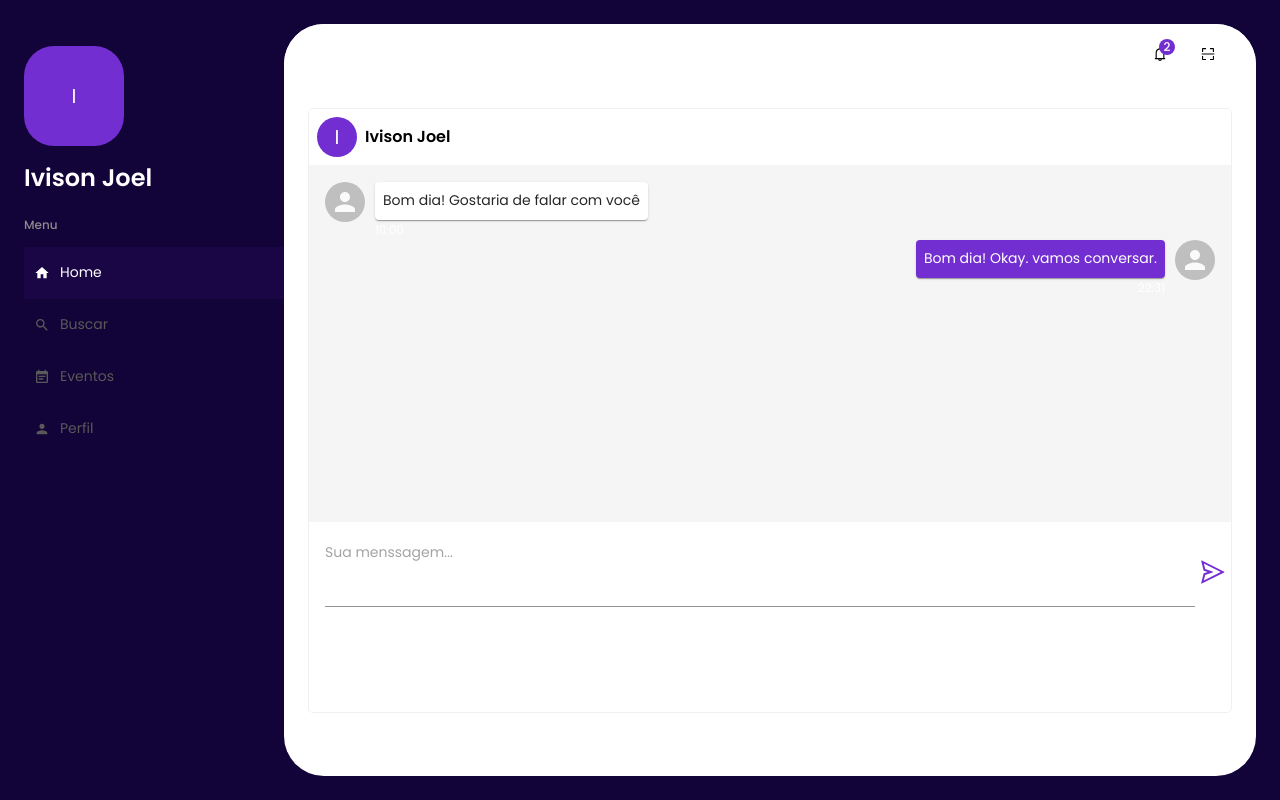
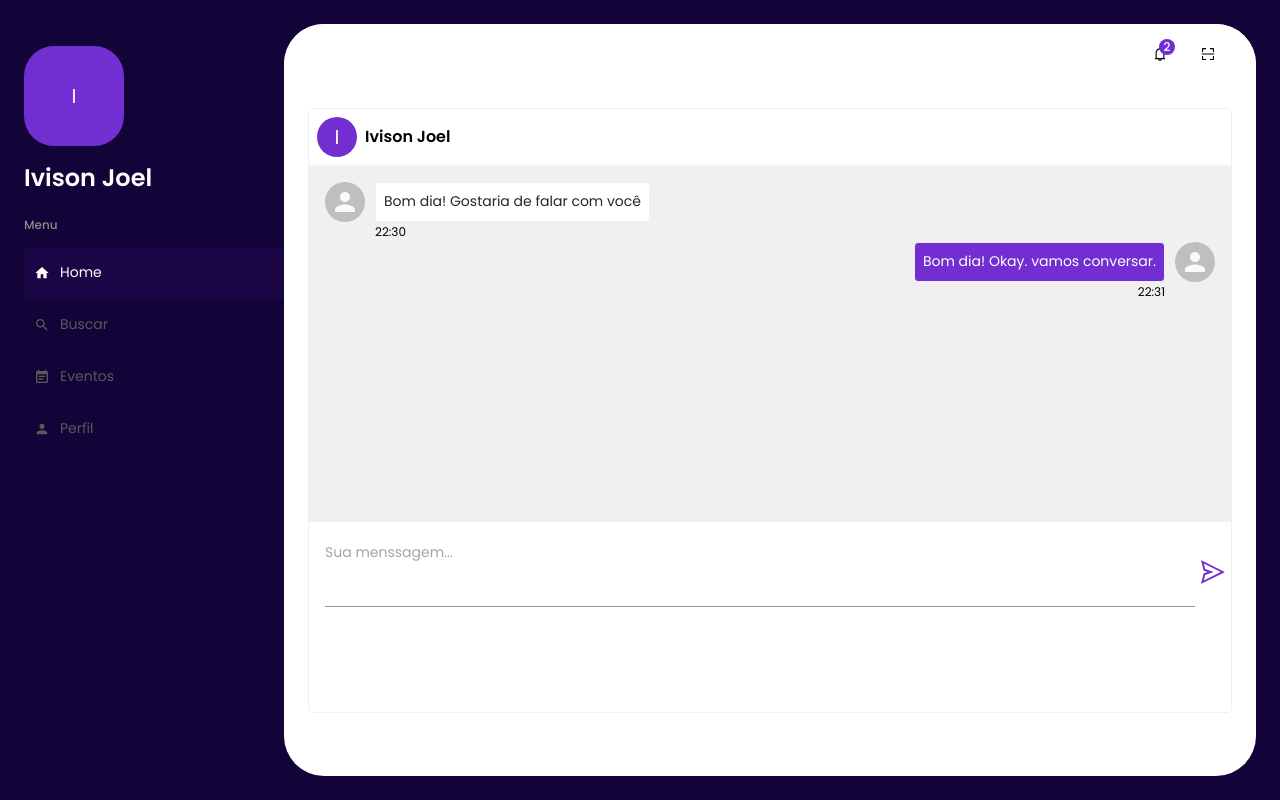
Before and after one commit to Ivisonj/IEvent-Frontend, a Next.js app in the folder ievent-frontend/: page /user/chat in a window 1280 px wide. Built offline with nearby package versions, Linux system fonts and the light colour scheme; a web font is replaced by a local one.

Commit message:
feat: send message implementation

```diff
--- a/ievent-frontend/package.json
+++ b/ievent-frontend/package.json
@@ -30,6 +30,7 @@
     "react-syntax-highlighter": "^15.5.0",
     "redux": "^5.0.1",
     "simplebar-react": "^3.2.4",
+    "uuid": "^9.0.1",
     "zod": "^3.23.5"
   },
   "devDependencies": {
@@ -40,6 +41,7 @@
     "@types/react-dom": "^18",
     "@types/react-redux": "^7.1.33",
     "@types/react-syntax-highlighter": "^15.5.7",
+    "@types/uuid": "^9.0.8",
     "@typescript-eslint/eslint-plugin": "^7.1.1",
     "@typescript-eslint/parser": "^7.1.1",
     "eslint": "^8.57.0",
--- a/ievent-frontend/src/app/user/chat/chatContent/index.tsx
+++ b/ievent-frontend/src/app/user/chat/chatContent/index.tsx
@@ -1,4 +1,6 @@
 'use client'
+import React, { useState } from 'react'
+import { v4 as uuid } from 'uuid'
 import { SendOutlined } from '@ant-design/icons'
 import { Box, useTheme, TextField, IconButton } from '@mui/material'
 
@@ -8,15 +10,17 @@ import Message from './message'
 
 interface MessageTypes {
   id: string
+  userId: string
   avatarUrl?: string
   sentAt: string
   message: string
   type: 'sent' | 'received'
 }
 
-const data: MessageTypes[] = [
+const conversation: MessageTypes[] = [
   {
     id: '01',
+    userId: '001',
     avatarUrl: '',
     sentAt: '22:30',
     message: 'Bom dia! Gostaria de falar com você',
@@ -25,6 +29,7 @@ const data: MessageTypes[] = [
   {
     id: '02',
     avatarUrl: '',
+    userId: '002',
     sentAt: '22:31',
     message: 'Bom dia! Okay. vamos conversar.',
     type: 'sent',
@@ -33,6 +38,39 @@ const data: MessageTypes[] = [
 
 const ChatContent = () => {
   const theme = useTheme()
+  const [inputValue, setInputValue] = useState<string | null>()
+
+  const handleChangeInputValue = (
+    event: React.ChangeEvent<HTMLInputElement>,
+  ) => {
+    setInputValue(event.target.value)
+  }
+
+  const [chat, setChat] = useState(conversation)
+
+  const createMessage = () => {
+    const newMessage: MessageTypes = {
+      id: uuid(),
+      userId: '0001',
+      sentAt: new Date().toLocaleTimeString([], {
+        hour: '2-digit',
+        minute: '2-digit',
+      }),
+      message: inputValue!,
+      type: 'sent',
+    }
+
+    setChat((prevChat) => {
+      const updatedChat = [...prevChat]
+
+      updatedChat.push(newMessage)
+
+      return updatedChat
+    })
+
+    setInputValue('')
+  }
+
   return (
     <MainCard
       width="100%"
@@ -46,14 +84,16 @@ const ChatContent = () => {
         sx={{
           width: '100%',
           height: { xs: '80%', lg: '59%' },
+          overflowY: 'scroll',
           p: 2,
-          bgcolor: theme.palette.grey[100],
+          bgcolor: theme.palette.grey[200],
         }}
       >
-        {data.map((item: MessageTypes) => (
+        {chat.map((item: MessageTypes) => (
           <Message
             key={item.id}
             id={item.id}
+            userId={item.userId}
             avatarUrl={item.avatarUrl}
             sentAt={item.sentAt}
             message={item.message}
@@ -80,10 +120,12 @@ const ChatContent = () => {
             rows={3}
             variant="standard"
             fullWidth
+            value={inputValue}
+            onChange={handleChangeInputValue}
           />
         </Box>
         <Box sx={{ flex: '0 0 auto' }}>
-          <IconButton>
+          <IconButton onClick={createMessage}>
             <SendOutlined
               style={{
                 fontSize: '1.5rem',
--- a/ievent-frontend/src/app/user/chat/chatContent/message/index.tsx
+++ b/ievent-frontend/src/app/user/chat/chatContent/message/index.tsx
@@ -2,6 +2,7 @@ import { Box, Stack, Typography, Avatar, Card, useTheme } from '@mui/material'
 
 interface MessageProps {
   id?: string
+  userId?: string
   avatarUrl?: string
   sentAt: string
   message: string
@@ -17,7 +18,6 @@ const Message = ({ avatarUrl, sentAt, message, type }: MessageProps) => {
     ml: '10px',
     display: 'flex',
     flexDirection: 'column',
-    backgroundcolor: 'red',
   }
 
   const sentMessageStyle = {
@@ -27,21 +27,22 @@ const Message = ({ avatarUrl, sentAt, message, type }: MessageProps) => {
     display: 'flex',
     flexDirection: 'column',
     alignItems: 'flex-end',
-    backgroundcolor: 'red',
   }
 
   const ReceivedMessageComponent = (
-    <Box sx={{ width: 4 / 4, height: 'auto', display: 'flex' }}>
+    <Box sx={{ width: '100%', height: 'auto', display: 'flex' }}>
       <Stack>
         <Avatar alt="avatar" src={avatarUrl} />
       </Stack>
       <Box sx={receivedMsgStyle}>
-        <Card>
+        <Card variant="outlined">
           <Typography variant="h6" p="8px">
             {message}
           </Typography>
         </Card>
-        <Typography variant="body2">{'10:00'}</Typography>
+        <Typography variant="body2" color={theme.palette.common.black}>
+          {sentAt}
+        </Typography>
       </Box>
     </Box>
   )
@@ -56,12 +57,17 @@ const Message = ({ avatarUrl, sentAt, message, type }: MessageProps) => {
       }}
     >
       <Box sx={sentMessageStyle}>
-        <Card sx={{ backgroundColor: theme.palette.primary.main }}>
+        <Card
+          variant="outlined"
+          sx={{ backgroundColor: theme.palette.primary.main }}
+        >
           <Typography variant="h6" p="8px" color={theme.palette.common.white}>
             {message}
           </Typography>
         </Card>
-        <Typography variant="body2">{sentAt}</Typography>
+        <Typography variant="body2" color={theme.palette.common.black}>
+          {sentAt}
+        </Typography>
       </Box>
       <Stack ml="10px">
         <Avatar alt="avatar" src={avatarUrl} />
```
Also changed, not shown: 1 other file (tests, documents, lock files or other folders).
